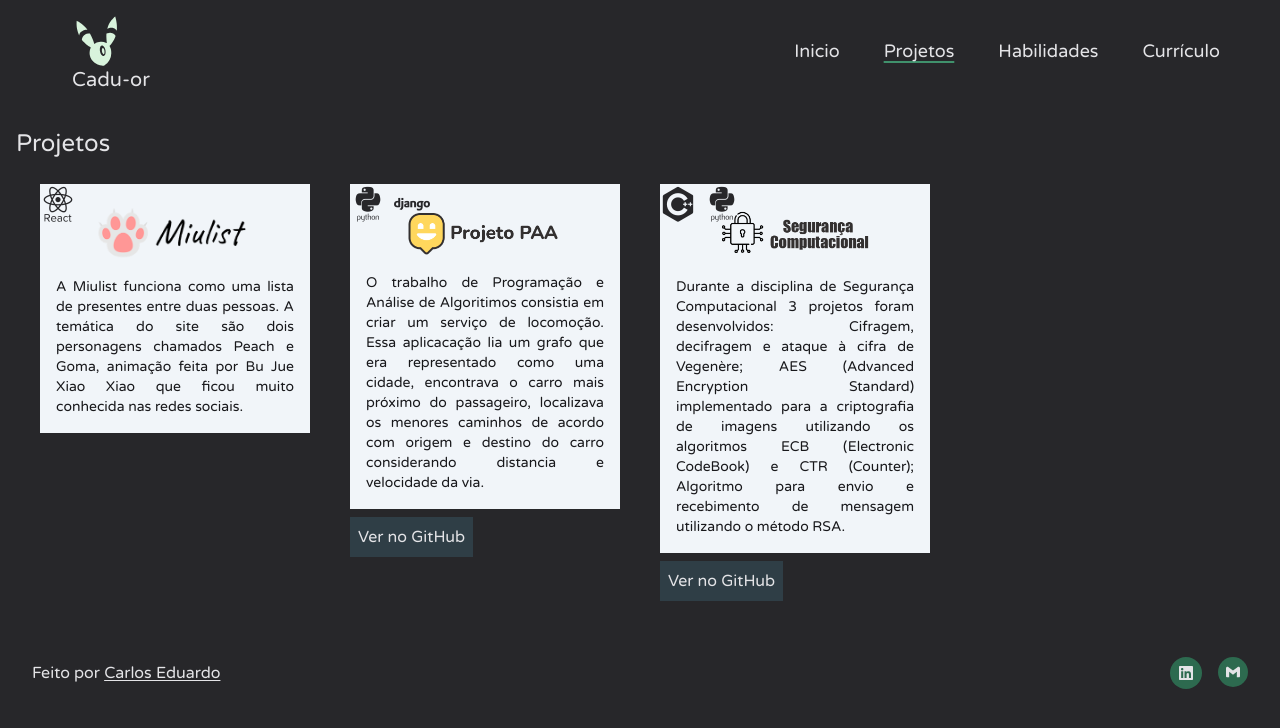
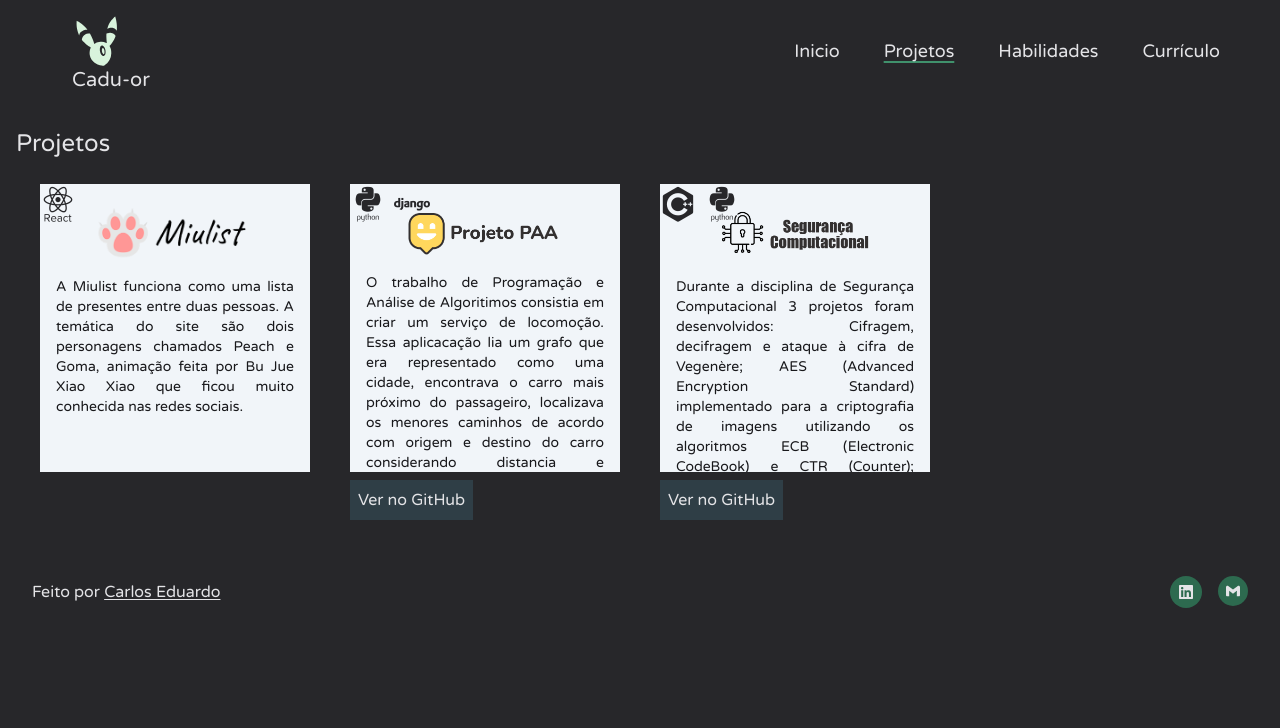
Before and after one commit to Cadu-or/Portfolio, a React (Vite) app: page /projetos in a window 1280 px wide. Shown: the top 728 px of the page. Built offline with nearby package versions, Linux system fonts and the light colour scheme.

Commit message:
💄 Atualização lista de projetos

```diff
--- a/package.json
+++ b/package.json
@@ -16,6 +16,7 @@
     "react-dom": "^18.2.0",
     "react-icons": "^4.4.0",
     "react-router-dom": "^6.3.0",
+    "tailwind-scrollbar-variants": "^1.1.1",
     "typewriter-effect": "^2.19.0"
   },
   "devDependencies": {
--- a/src/components/ProjetoCard.tsx
+++ b/src/components/ProjetoCard.tsx
@@ -6,8 +6,7 @@ interface ProjetoCardProps{
 
 export function ProjetoCard({descricao, logo, ferramentas} : ProjetoCardProps){
   return(
-    <>
-      <div className="bg-slate-100 text-zinc-900 text-sm p-4 flex items-center flex-col justify-center">
+    <div className="bg-slate-100 text-zinc-900 text-sm p-4 flex items-center flex-col h-72 overflow-y-scroll scrollbar-thin scrollbar-thumb-zinc-500 scrollbar-thumb-rounded-full">
       <div className="flex self-start -m-4 space-x-2">
         {
           ferramentas?.map(logo => (
@@ -20,6 +19,5 @@ export function ProjetoCard({descricao, logo, ferramentas} : ProjetoCardProps){
         {descricao}
       </span>
     </div>
-    </>
   )
 }
--- a/tailwind.config.cjs
+++ b/tailwind.config.cjs
@@ -49,9 +49,9 @@ module.exports = {
     },
   },
   plugins: [
-    require('tailwind-scrollbar'),
+    require('tailwind-scrollbar')
   ],
-  variantes: {
-    scrollbar: ['rounded'],
+  variants: {
+    scrollbar: ['rounded']
   }
 }
```
Also changed, not shown: 1 other file (tests, documents, lock files or other folders). Lines whose indentation alone changed are shown as unchanged.
